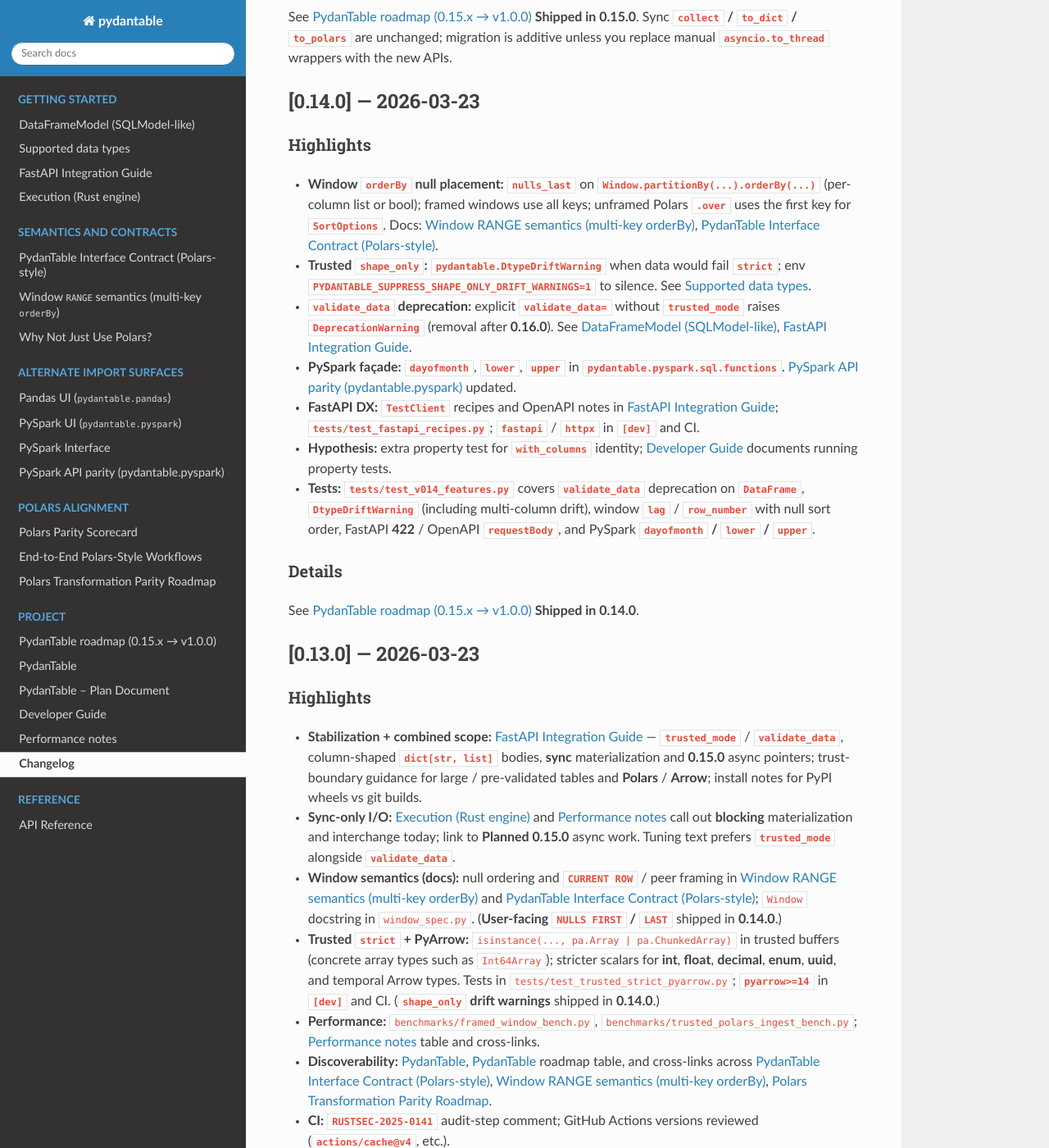
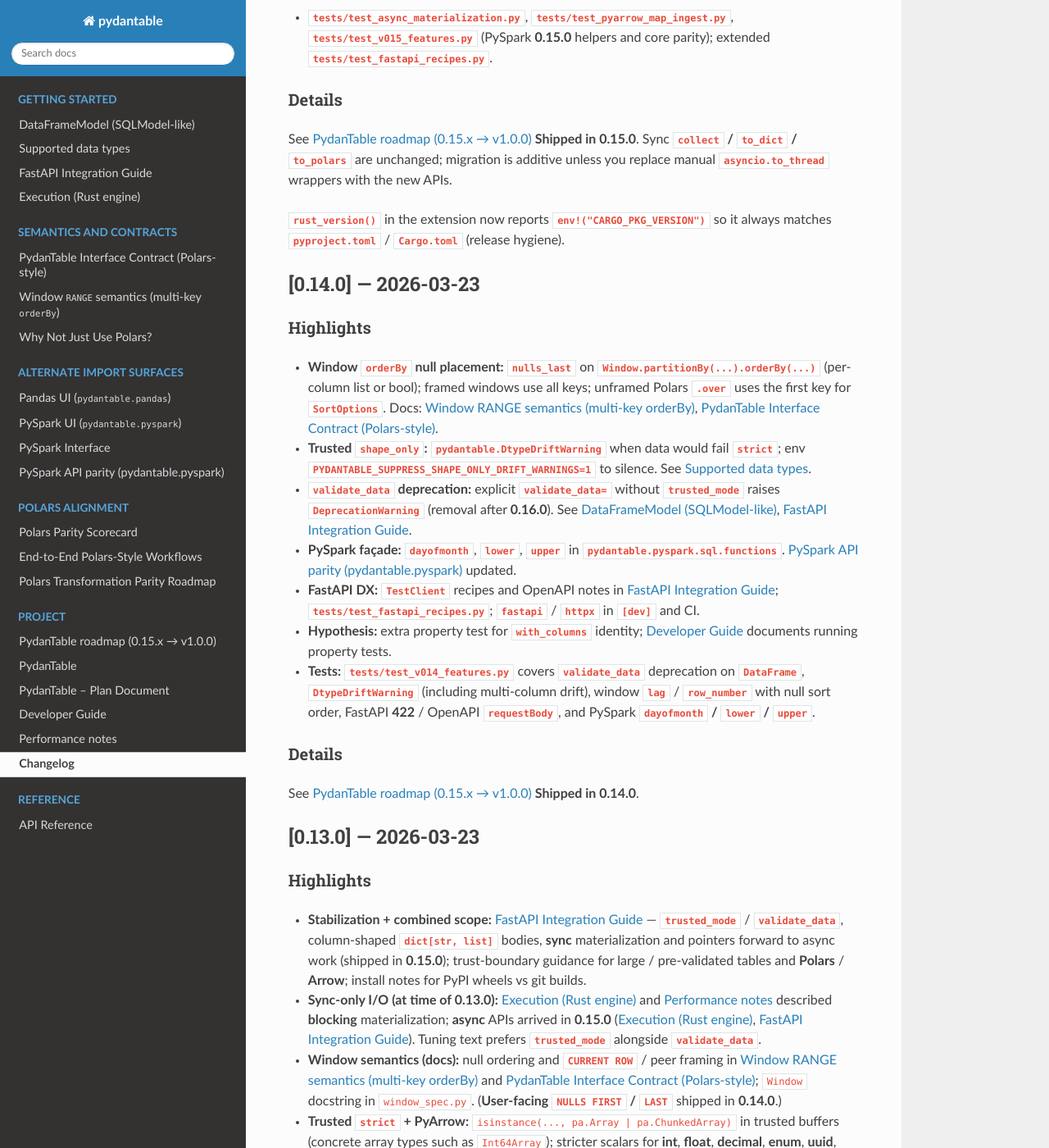
Before and after one commit to eddiethedean/pydantable, a Sphinx documentation site: the page built from docs/changelog.md, in a window 1280 px wide and 1400 px high, scrolled down 727 px. Shown: the whole window at 82% size. Built offline with Sphinx 7.4.7 and the Read the Docs theme 3.1.0, drawn with Linux system fonts in a browser that asks for light colours; the version number is read from the project's files by our own code.

Commit message:
docs: polish 0.15.0 release notes and roadmap test list
- Changelog 0.15.0: Tests subsection, rust_version note; clarify 0.13.0 async wording
- ROADMAP: link regression test modules for Shipped 0.15.0

```diff
--- a/docs/changelog.md
+++ b/docs/changelog.md
@@ -12,9 +12,15 @@
 - **PySpark façade:** **`trim`**, **`abs`**, **`round`**, **`floor`**, **`ceil`** in **`pydantable.pyspark.sql.functions`** (and package **`__all__`**). {doc}`PYSPARK_PARITY` updated.
 - **Dev:** **`pytest-asyncio`** in **`[dev]`**; **`asyncio_mode = auto`** in **`pyproject.toml`**.
 
+### Tests
+
+- **`tests/test_async_materialization.py`**, **`tests/test_pyarrow_map_ingest.py`**, **`tests/test_v015_features.py`** (PySpark **0.15.0** helpers and core parity); extended **`tests/test_fastapi_recipes.py`**.
+
 ### Details
 
 See {doc}`ROADMAP` **Shipped in 0.15.0**. Sync **`collect` / `to_dict` / `to_polars`** are unchanged; migration is additive unless you replace manual **`asyncio.to_thread`** wrappers with the new APIs.
+
+**`rust_version()`** in the extension now reports **`env!("CARGO_PKG_VERSION")`** so it always matches **`pyproject.toml`** / **`Cargo.toml`** (release hygiene).
 
 ## [0.14.0] — 2026-03-23
 
@@ -36,8 +42,8 @@
 
 ### Highlights
 
-- **Stabilization + combined scope:** {doc}`FASTAPI` — **`trusted_mode`** / **`validate_data`**, column-shaped **`dict[str, list]`** bodies, **sync** materialization and **0.15.0** async pointers; trust-boundary guidance for large / pre-validated tables and **Polars** / **Arrow**; install notes for PyPI wheels vs git builds.
-- **Sync-only I/O:** {doc}`EXECUTION` and {doc}`PERFORMANCE` call out **blocking** materialization and interchange today; link to **Planned 0.15.0** async work. Tuning text prefers **`trusted_mode`** alongside **`validate_data`**.
+- **Stabilization + combined scope:** {doc}`FASTAPI` — **`trusted_mode`** / **`validate_data`**, column-shaped **`dict[str, list]`** bodies, **sync** materialization and pointers forward to async work (shipped in **0.15.0**); trust-boundary guidance for large / pre-validated tables and **Polars** / **Arrow**; install notes for PyPI wheels vs git builds.
+- **Sync-only I/O (at time of 0.13.0):** {doc}`EXECUTION` and {doc}`PERFORMANCE` described **blocking** materialization; **async** APIs arrived in **0.15.0** ({doc}`EXECUTION`, {doc}`FASTAPI`). Tuning text prefers **`trusted_mode`** alongside **`validate_data`**.
 - **Window semantics (docs):** null ordering and **`CURRENT ROW`** / peer framing in {doc}`WINDOW_SQL_SEMANTICS` and {doc}`INTERFACE_CONTRACT`; `Window` docstring in `window_spec.py`. (**User-facing `NULLS FIRST` / `LAST`** shipped in **0.14.0**.)
 - **Trusted `strict` + PyArrow:** `isinstance(..., pa.Array | pa.ChunkedArray)` in trusted buffers (concrete array types such as `Int64Array`); stricter scalars for **int**, **float**, **decimal**, **enum**, **uuid**, and temporal Arrow types. Tests in `tests/test_trusted_strict_pyarrow.py`; **`pyarrow>=14`** in **`[dev]`** and CI. (**`shape_only` drift warnings** shipped in **0.14.0**.)
 - **Performance:** `benchmarks/framed_window_bench.py`, `benchmarks/trusted_polars_ingest_bench.py`; {doc}`PERFORMANCE` table and cross-links.
```
Also changed, not shown: docs/ROADMAP.md (+1 -0 lines).
